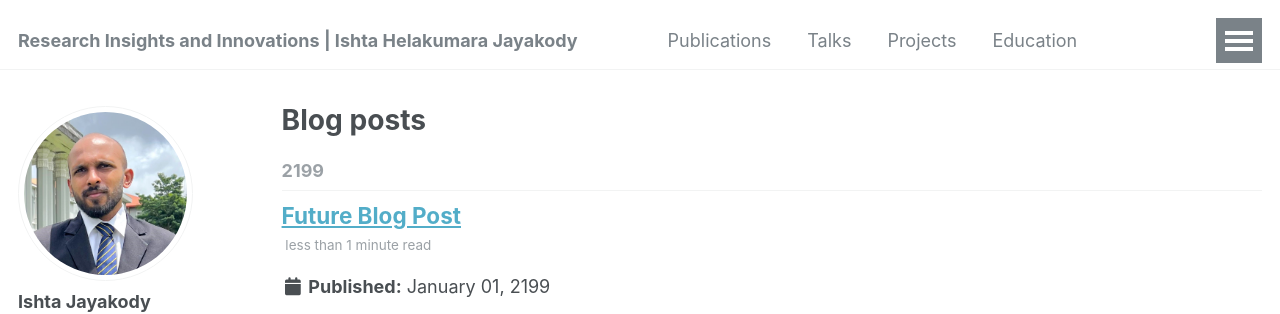
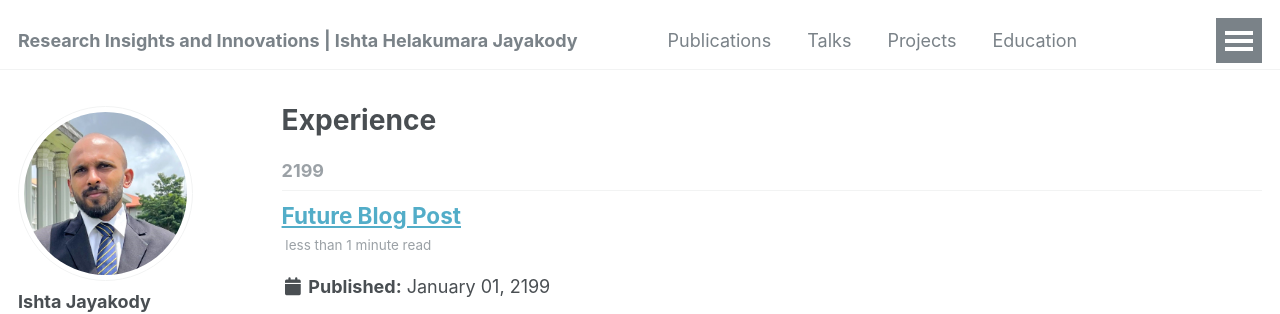
Before and after one commit to IshtaJayakody/IshtaJayakody.github.io, a Jekyll site: the page built from _pages/year-archive.html, in a window 1280 px wide and 900 px high. Shown: the top 314 px of the window. Built offline with Jekyll 4.4.1, drawn with Linux system fonts in a browser that asks for light colours; some web fonts are replaced.

Commit message:
Update year-archive.html

```diff
--- a/_pages/year-archive.html
+++ b/_pages/year-archive.html
@@ -1,7 +1,7 @@
 ---
 layout: archive
 permalink: /year-archive/
-title: "Blog posts"
+title: "Experience"
 author_profile: true
 redirect_from:
   - /wordpress/blog-posts/
```
